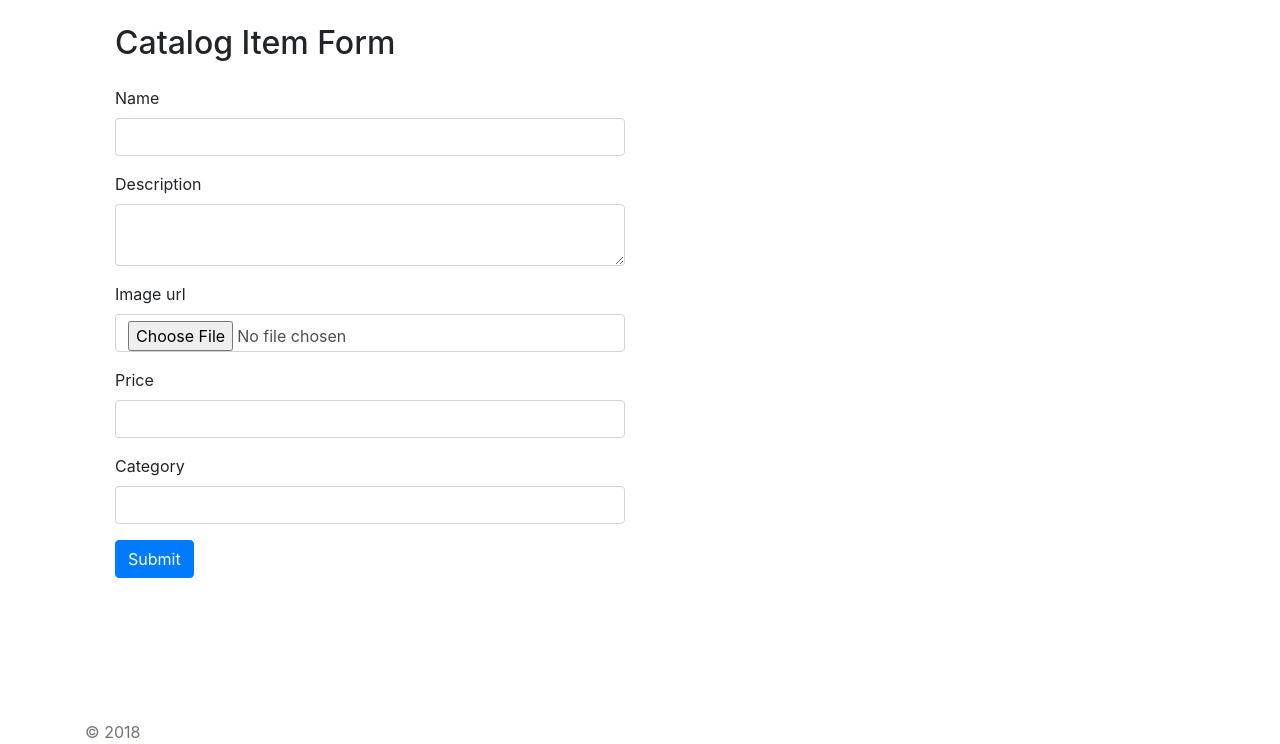
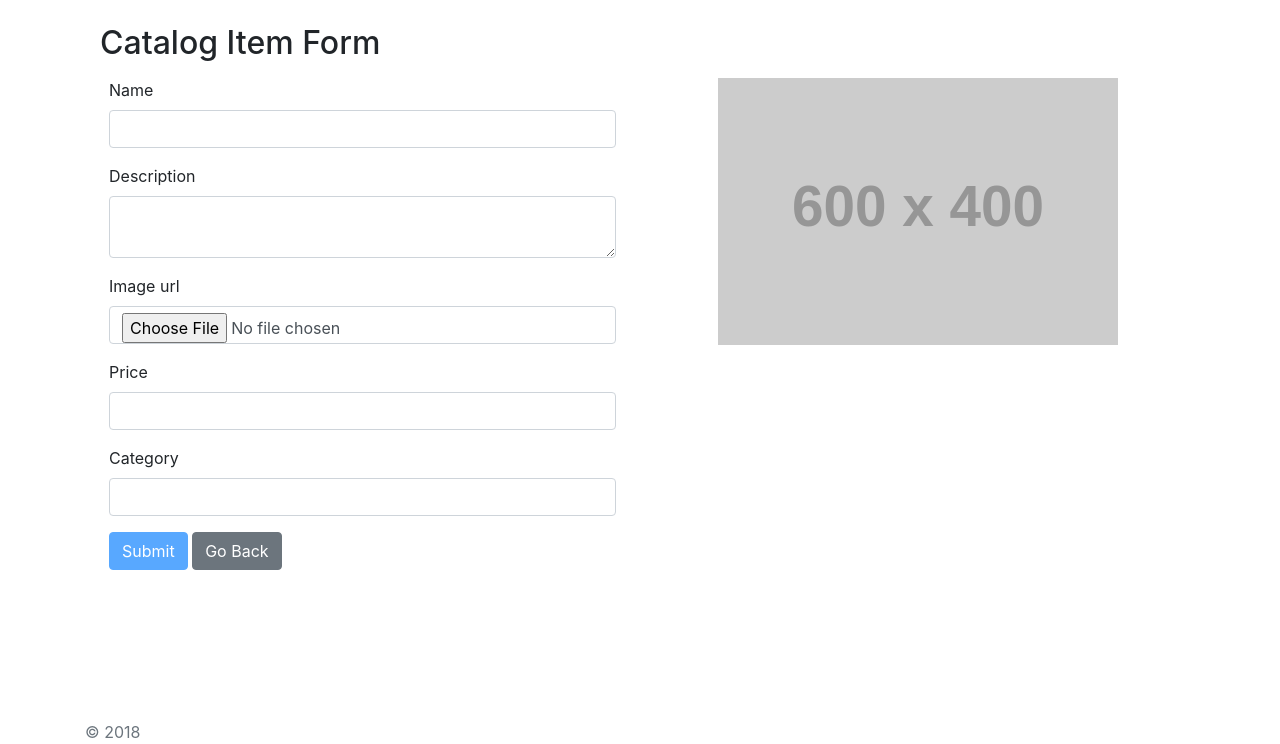
Before and after one commit to maikeulb/stationaryshop, a Python web app: template src/app/templates/catalog_manager/new.html in a window 1280 px wide. Shown: the part 56-800 px from the top of the page. Run offline with Jinja, Linux system fonts and the light colour scheme; the template is opened without the code that fills it: most values are stand-ins (such as "Sample title", 1, 10 or a date in 2020); grey boxes labelled with a size stand in for pictures from a placeholder-image service; form fields are guessed from the names that the template uses; some libraries are stand-ins or nearby versions.

Commit message:
finish catalog manager

```diff
--- a/src/app/templates/catalog_manager/details.html
+++ b/src/app/templates/catalog_manager/details.html
@@ -6,9 +6,9 @@
   <div class="col-lg-6 col-sm-12">
     <h2>{{ catalog_item.name }}</h2>
     <ul class="list-group">
-      <li class="list-group-item">Price: {{ catalog_item.price }}</li>
-      <li class="list-group-item">Category: {{ catalog_item.category.name }}</li>
-      <li class="list-group-item">Description: {{ catalog_item.description }}_</li>
+      <li class="list-group-item">Price: {{ "${:,.2f}".format(catalog_item.price) }}</li>
+      <li class="list-group-item">Category: {{ catalog_item.category.name }} </li>
+      <li class="list-group-item">Description: {{ catalog_item.description }} </li>
     </ul>
   </div>
 </main>
--- a/src/app/templates/catalog_manager/new.html
+++ b/src/app/templates/catalog_manager/new.html
@@ -2,10 +2,9 @@
 
 {% block app_content %}
   <main class="container mt-4">
-    <div class="col-lg-6 col-sm-12">
-      <div class="mb-4">
     <h2 class="mb-3">Catalog Item Form</h2>
-      </div>
+    <div class="row">
+      <div class="col-lg-6 col-sm-12 push-sm-12 px-4">
         <form action="" method="post">
           {{ form.hidden_tag() }}
           <div class="form-group">
@@ -24,12 +23,11 @@
           </div>
           <div class="form-group">
             {{ form.image_url.label }}
-          {{ form.image_url(class_="form-control") }}
+            {{ form.image_url(class_="form-control img-inp") }}
             {% for error in form.image_url.errors %}
               <span class="text-primary">{{ error }}</span>
             {% endfor %}
           </div>
-
           <div class="form-group">
             {{ form.price.label }}
             {{ form.price(class_="form-control") }}
@@ -37,7 +35,6 @@
               <span class="text-primary">{{ error }}</span>
             {% endfor %}
           </div>
-
           <div class="form-group">
             {{ form.category_id.label }}
             {{ form.category_id(class_="form-control") }}
@@ -45,9 +42,34 @@
               <span class="text-primary">{{ error }}</span>
             {% endfor %}
           </div>
-
+          <div class="text-lg-left text-md-center text-sm-center text-xs=center">
+          {% if current_user.is_admin() %}
             {{ form.submit(class="btn btn-primary") }}
+          {% else %}
+            {{ form.submit(class="btn btn-primary", disabled=True) }}
+          {% endif %}
+          <a class="btn btn-secondary" href="{{ url_for('catalog_manager.index') }}"> Go Back</a>
           </div>
         </form>
+      </div>
+
+      <div class="text-center col-lg-6 col-sm-12 px-4">
+        <img src="http://placehold.it/600x400" class="img-target"
+        style="max-height:600px; max-width:400px;" alt="your image" />
+      </div>
+
+    </div>
   </main>
 {% endblock %}
+
+{% block js %}
+
+<script>
+  $(document).ready(function () {
+    $(".img-inp").change(function(){
+      $('.img-target').prop('src', this.value);
+    });
+  });
+</script>
+
+{% endblock %}
```
Also changed, not shown: src/app/catalog_manager/forms.py (+9 -2 lines), src/app/catalog_manager/views.py (+4 -3 lines), src/app/templates/catalog_manager/edit.html (+23 -6 lines). Lines whose indentation alone changed are shown as unchanged.
